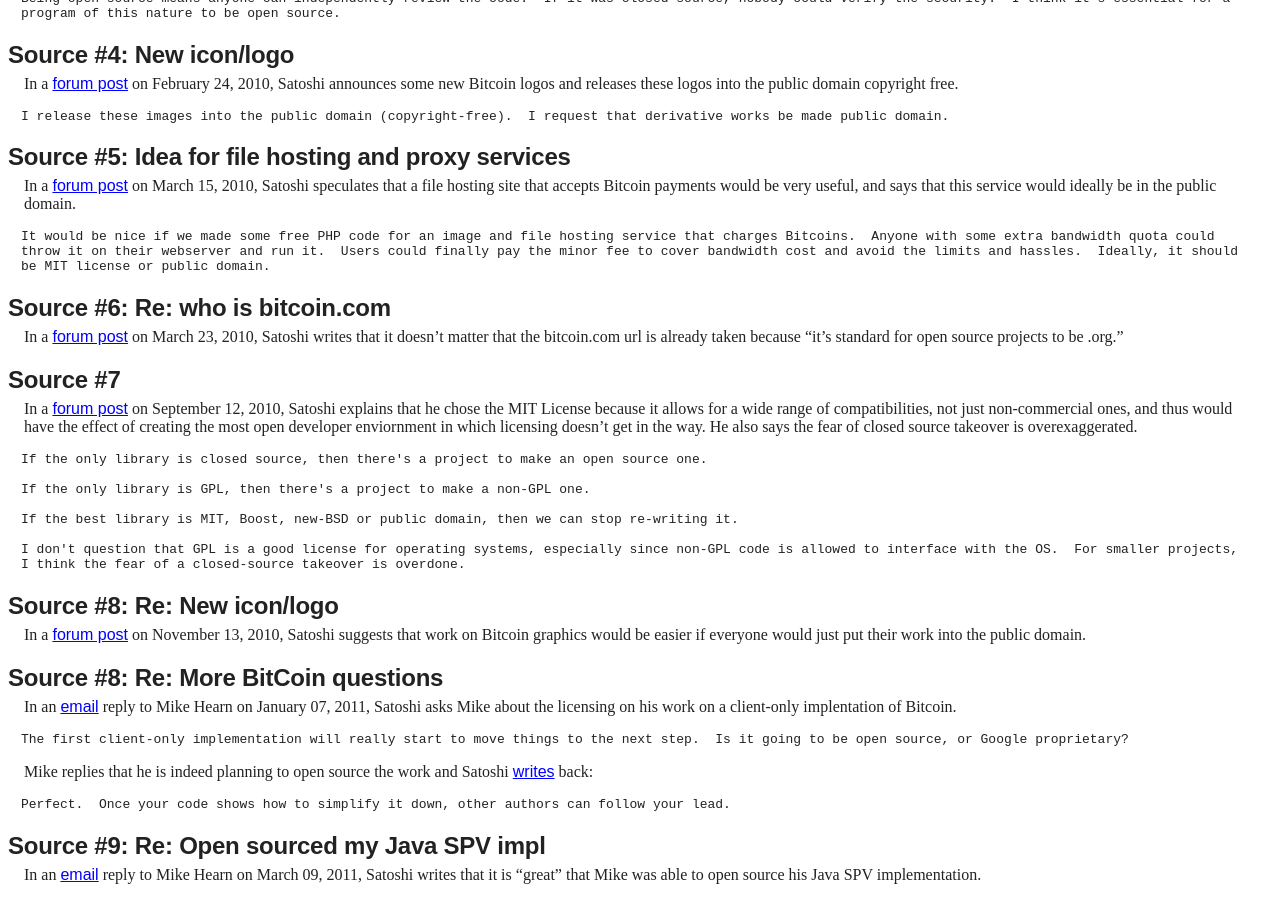
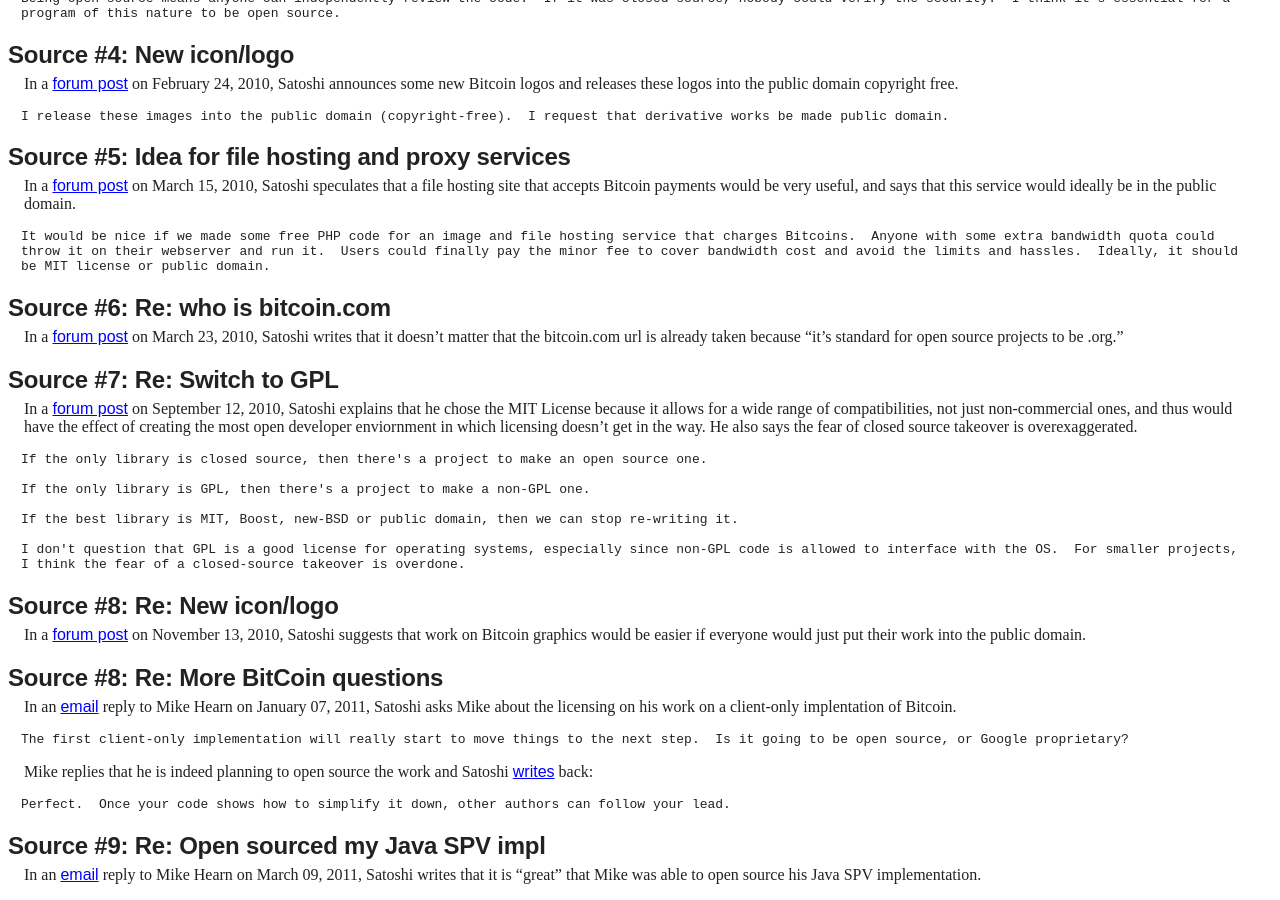
Before and after one commit to wakgill/deryk, a Jekyll site: the page built from _posts/2021-01-25-satoshi-ip.md, in a window 1280 px wide and 900 px high, scrolled down 738 px. Built offline with Jekyll 4.4.1, drawn with Linux system fonts in a browser that asks for light colours.

Commit message:
Update 2021-01-25-satoshi-ip.md

```diff
--- a/_posts/2021-01-25-satoshi-ip.md
+++ b/_posts/2021-01-25-satoshi-ip.md
@@ -67,7 +67,7 @@
 
 In a [forum post](https://wakgill.github.io/bitcoin-archive/docs/forum/bitcoin-forum/90/#selection-23.287-23.337) on March 23, 2010, Satoshi writes that it doesn't matter that the bitcoin.com url is already taken because "it's standard for open source projects to be .org."
 
-## Source #7
+## Source #7: Re: Switch to GPL
 
 In a [forum post](https://bitcointalk.org/index.php?topic=989.0) on September 12, 2010, Satoshi explains that he chose the MIT License because it allows for a wide range of compatibilities, not just non-commercial ones, and thus would have the effect of creating the most open developer enviornment in which licensing doesn't get in the way. He also says the fear of closed source takeover is overexaggerated.
 
```
